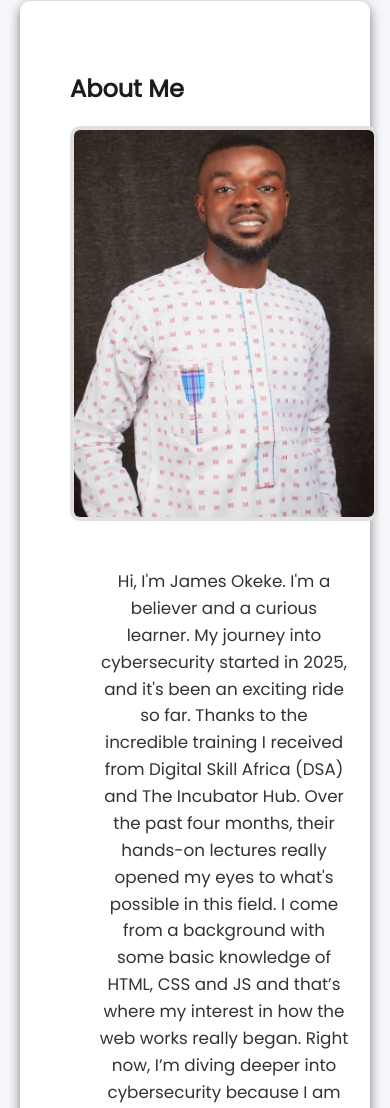
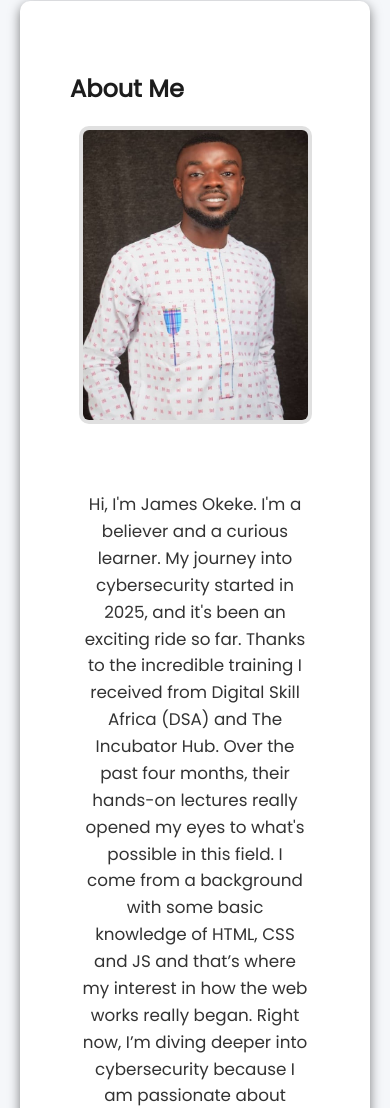
Before and after one commit to JATO-B/My-Portfolio, a plain HTML site: page index.html in a window 390 px wide. Shown: the part 134-1242 px from the top of the page. Drawn offline with Linux system fonts and the light colour scheme.

Commit message:
fixed about me section

```diff
--- a/style.css
+++ b/style.css
@@ -71,7 +71,8 @@ section {
     margin-bottom: 20px;
 }
 .pro-pic {
-    width: 300px;
+    width: 45%;
+    max-width: 500px;
     height: auto;
     object-fit: cover;
     border-radius: 10px;
@@ -81,7 +82,8 @@ section {
 }
 
 .about-text {
-    flex: 1;
+    width: 45%;
+    max-width: 500px;
 }
 
 .project {
@@ -264,6 +266,16 @@ footer {
         align-items: center;
         text-align: center;
     }
+
+    .pro-pic {
+        width: 90%;
+        max-width: 400px;
+        margin-bottom: 20px;
+    }
+    .about-text {
+         width: 90%;
+        max-width: 400px;
+    }
 }
 
 @media (max-width: 768px) {
```
